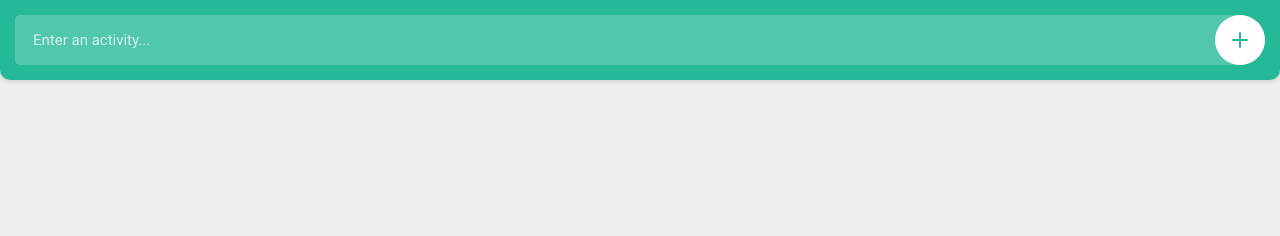
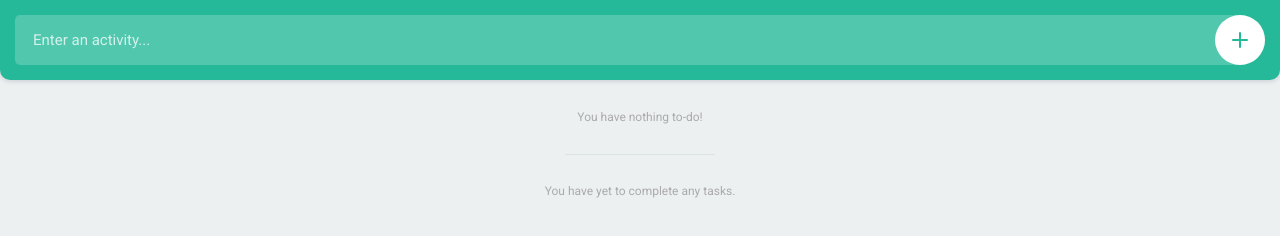
Before and after one commit to twilderan/todoApp, a plain HTML site: page index.html in a window 1280 px wide. Drawn offline with Linux system fonts and the light colour scheme.

Commit message:
Added messages for empty lists

```diff
--- a/src/css/style.css
+++ b/src/css/style.css
@@ -223,12 +223,12 @@ ul.todo#completed li .buttons button.complete svg .fill {
   fill: #fff;
 }
 
-ul.todo#completed:not(:empty) {
+ul.todo#completed {
   position: relative;
   padding-top: 60px;
 }
 
-ul.todo#completed:not(:empty)::before {
+ul.todo#completed::before {
   content: '';
   width: 150px;
   height: 1px;
@@ -238,3 +238,21 @@ ul.todo#completed:not(:empty)::before {
   left: 50%;
   margin-left: -75px;
 }
+
+ul.todo#todo:empty::after {
+  content: 'You have nothing to-do!';
+  margin-top: 15px;
+}
+
+ul.todo#completed:empty::after {
+  content: 'You have yet to complete any tasks.';
+}
+
+ul.todo#todo::after,
+ul.todo#completed::after {
+  width: 100%;
+  display: block;
+  text-align: center;
+  font-size: 12px;
+  color: #aaa;
+}
```
